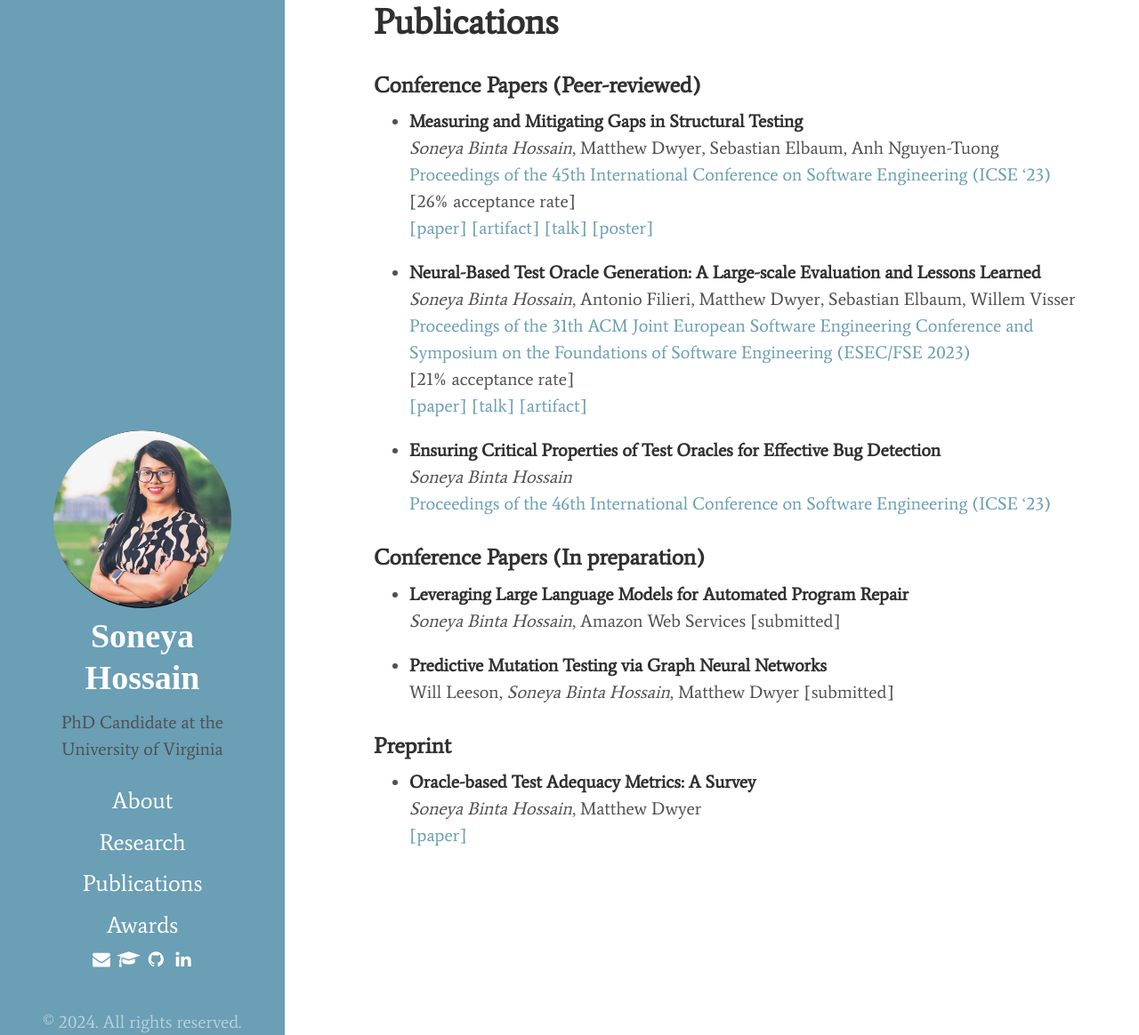
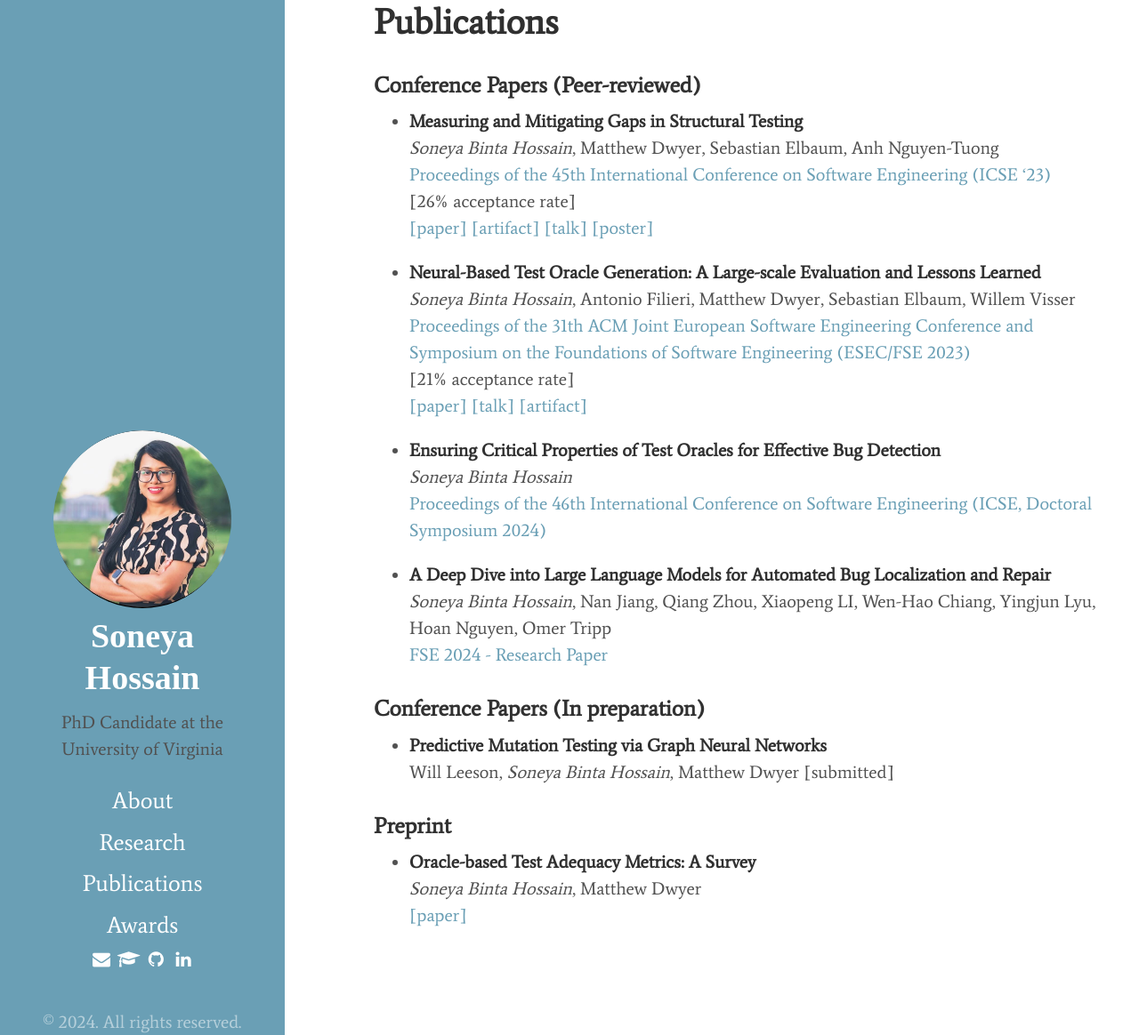
Before and after one commit to soneyahossain/soneyahossain.github.io, a Jekyll site: the page built from publications.md, in a window 1280 px wide and 1164 px high. Shown: the whole window at 89% size. Built offline with Jekyll 4.4.1, drawn with Linux system fonts in a browser that asks for light colours; cached includes are drawn as plain includes.

Commit message:
Update publications.md

```diff
--- a/publications.md
+++ b/publications.md
@@ -21,13 +21,15 @@ title: Publications
 
 * **Ensuring Critical Properties of Test Oracles for Effective Bug Detection** <br />
   *Soneya Binta Hossain* <br />
-  [Proceedings of the 46th International Conference on Software Engineering (ICSE '23)](https://conf.researchr.org/details/icse-2024/icse-2024-doctoral-symposium/11/Ensuring-Critical-Properties-of-Test-Oracles-for-Effective-Bug-Detection)<br />
+  [Proceedings of the 46th International Conference on Software Engineering (ICSE, Doctoral Symposium 2024)](https://conf.researchr.org/details/icse-2024/icse-2024-doctoral-symposium/11/Ensuring-Critical-Properties-of-Test-Oracles-for-Effective-Bug-Detection)<br />
+
+
+* **A Deep Dive into Large Language Models for Automated Bug Localization and Repair** <br />
+  *Soneya Binta Hossain*, Nan Jiang, Qiang Zhou, Xiaopeng LI, Wen-Hao Chiang, Yingjun Lyu, Hoan Nguyen, Omer Tripp <br />
+  [FSE 2024 - Research Paper](https://2024.esec-fse.org/details/fse-2024-research-papers/17/A-Deep-Dive-into-Large-Language-Models-for-Bug-Fixing)
 
 
 ### Conference Papers (In preparation)
-
-* **Leveraging Large Language Models for Automated Program Repair** <br />
-  *Soneya Binta Hossain*, Amazon Web Services [submitted] <br />
 
 * **Predictive Mutation Testing via Graph Neural Networks** <br />
   Will Leeson, *Soneya Binta Hossain*, Matthew Dwyer [submitted] <br />
```
